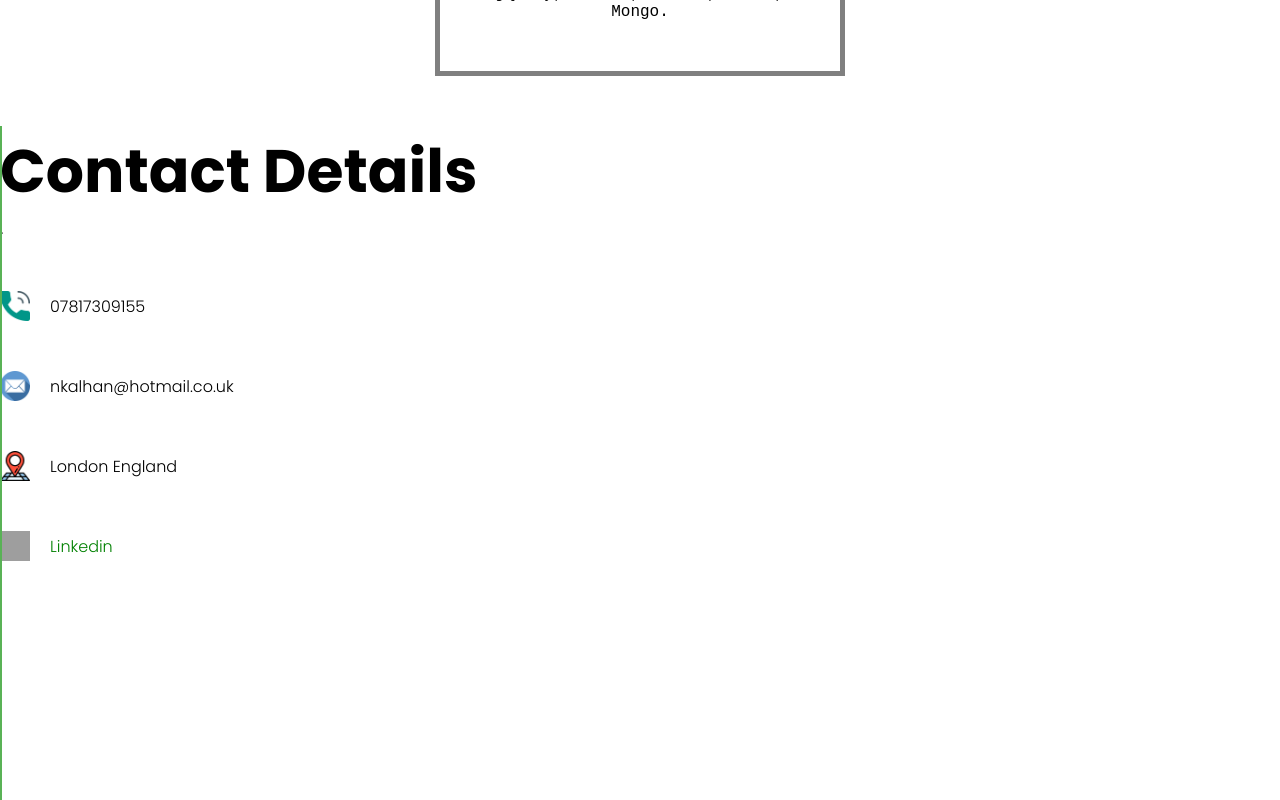
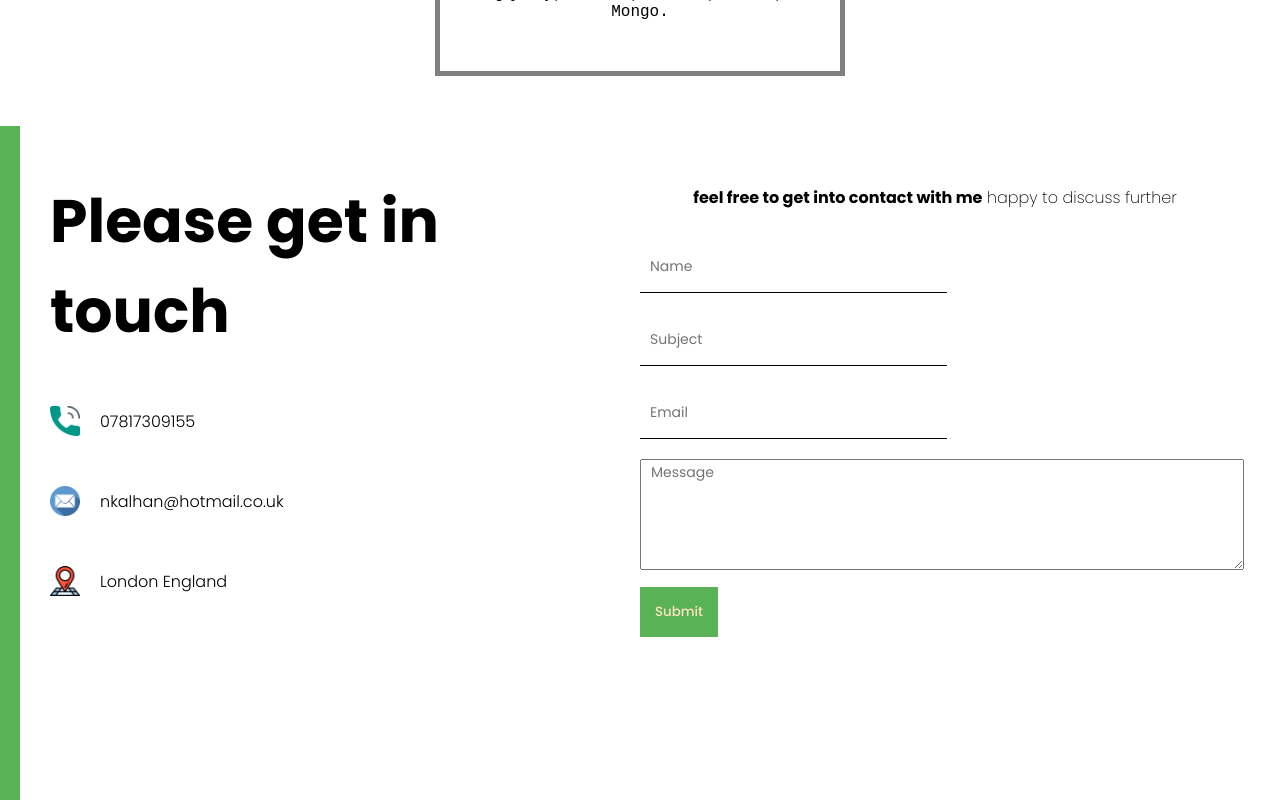
Before and after one commit to nikhilkalhan92/React-Portfolio, a React (Create React App) app in the folder nik-portfolio/: page / in a window 1280 px wide. Shown: the part 2060-2860 px from the top of the page. Built offline with nearby package versions, Linux system fonts and the light colour scheme; grey boxes are pictures that could not be loaded.

Commit message:
added contact information and form to page, icons included with details. Css used to style the page

```diff
--- a/nik-portfolio/src/App.jsx
+++ b/nik-portfolio/src/App.jsx
@@ -7,9 +7,12 @@ import ProductList from "./components/productList/ProductList";
 
 
 
+
 const App = () => {
   return (
-    <><><><Intro /><About /></><ProductList /></><Contact /></>
+    <><Intro /><About /><ProductList /><Contact /></>
+
+
   )
 }
 export default App;
--- a/nik-portfolio/src/components/contact/Contact.jsx
+++ b/nik-portfolio/src/components/contact/Contact.jsx
@@ -2,23 +2,18 @@ import "./contact.css"
 import Phone from "../../img/phone.png"
 import Email from "../../img/email.png"
 import Address from "../../img/address.png"
-import Linkedin from "../../img/linkedin.png"
-
-
 
    const Contact = () => {
     return (
         <div className="c">
                <div className="c-bg"></div>
-            <div className="c-left"></div>
-            <h1 className="c-title">Contact Details</h1>
-            .<div className="c-info">
+               <div className="c-wrapper">
+                <div className="c-left">
+                <h1 className="c-title">Please get in touch</h1>
+                <div className="c-info">
                     <div className="c-info-item">
                         <img
-                src={Phone}
-                alt=""
-                className="c-icon"
-                />
+                        src={Phone} alt="" className="c-icon" />
                         07817309155
                     </div>
                     <div className="c-info-item">
@@ -29,25 +24,23 @@ const Contact = () => {
                         <img className="c-icon" src={Address} alt="" />
                         London England
                     </div>
-                <div className="c-social-media">
-                    <img className="c-social" src={Linkedin} alt="" />
-                    <a href="https://www.linkedin.com/in/nikhilkalhan/" target="_blank">Linkedin</a>
-
-                    <div>
-
-
-
-                    </div>
-
-
                     </div>
                 </div>
-
-
-
+                <div className="c-right">
+                    <p className="c-desc">
+                        <b>feel free to get into contact with me</b> happy to discuss further
+                    </p>
+                    <form>
+                        <input type="text" placeholder="Name" name="user_name" />
+                        <input type="text" placeholder="Subject" name="user_subject" />
+                        <input type="text" placeholder="Email" name="user_email" />
+                        <textarea rows="5" placeholder="Message" name="message" />
+                        <button>Submit</button>
+                    </form>
+                    </div>
+               </div>
         </div>
     )
-
    }
 
    export default Contact
--- a/nik-portfolio/src/components/contact/contact.css
+++ b/nik-portfolio/src/components/contact/contact.css
@@ -4,7 +4,7 @@
   }
 
   .c-bg {
-    width: 2px;
+    width: 20px;
     height: 100%;
     background-color: #59b256;
     position: absolute;
@@ -46,18 +46,37 @@
     margin-right: 20px;
   }
 
-  .c-social-media {
-    display: flex;
-    align-items: center;
-    margin: 50px 0px;
-    font-weight: 300;
-    width: 70%;
-
+  .c-desc {
+    font-weight: 200;
   }
 
-  .c-social {
-    width: 30px;
-    height: 30px;
-    margin-right: 20px;
+  form {
+    margin-top: 20px;
+}
 
-  }
+input {
+    width: 50%;
+    height: 50px;
+    border: none;
+    border-bottom: 1px solid black;
+    margin: 10px 0px;
+    font-size: 14px;
+    padding-left: 10px;
+}
+
+textarea {
+    width: 100%;
+    margin: 10px 0px;
+    font-size: 14px;
+    padding-left: 10px;
+
+}
+
+button {
+    border: none;
+    padding: 15px;
+    background-color: #59b256;
+    color: bisque;
+    font-weight: 500;
+    cursor: pointer;
+}
```
Lines whose indentation alone changed are shown as unchanged.
